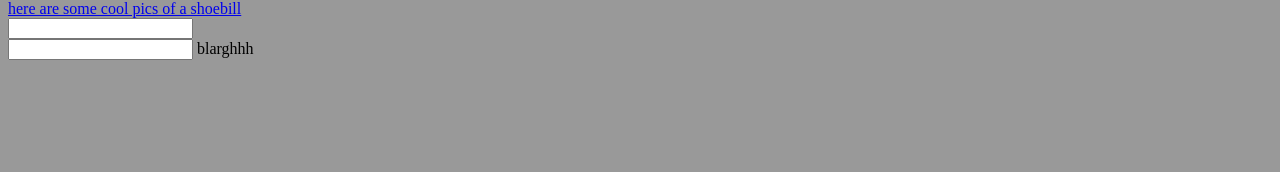
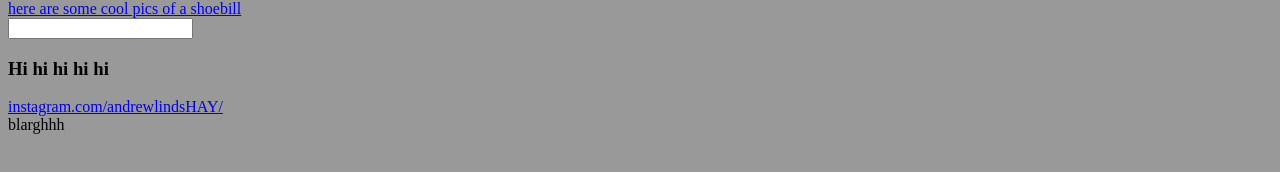
Before and after one commit to andrewlindsHAY/andrewlindsHAY.github.io, a plain HTML site: page index.html in a window 1280 px wide. Shown: the part 384-556 px from the top of the page. Drawn offline with Linux system fonts and the light colour scheme.

Commit message:
added ig link

```diff
--- a/index.html
+++ b/index.html
@@ -31,8 +31,10 @@ body {
     <form>
         <input type='number' />
     </form>
-    <form>
-        <input type=''
+    <h3>
+       Hi hi hi hi hi
+    </h3>
+    <a href="instagram.com/andrewlindsHAY/" target="_blank">instagram.com/andrewlindsHAY/</a>
     <footer>
       blarghhh
     </footer>
```
